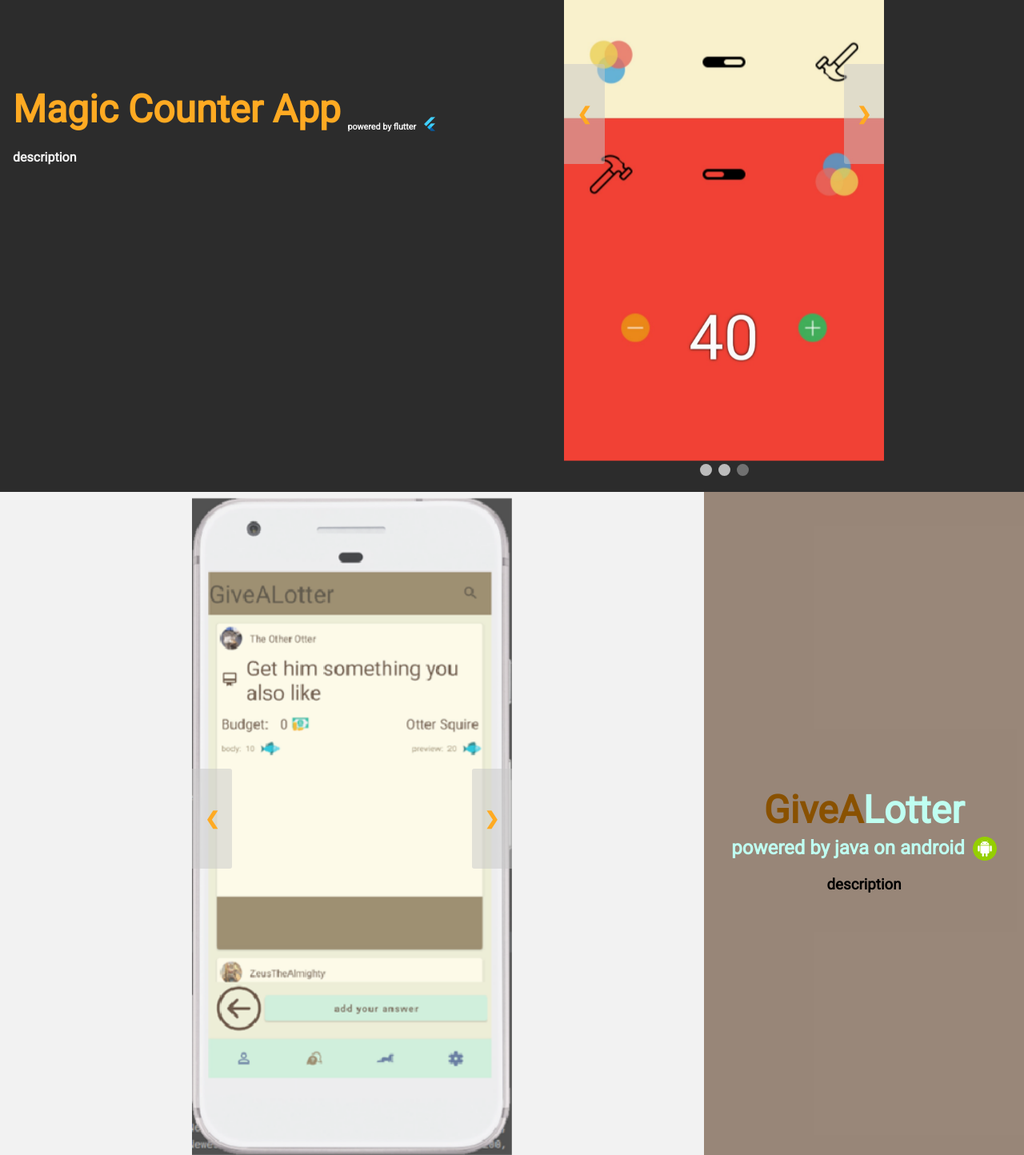
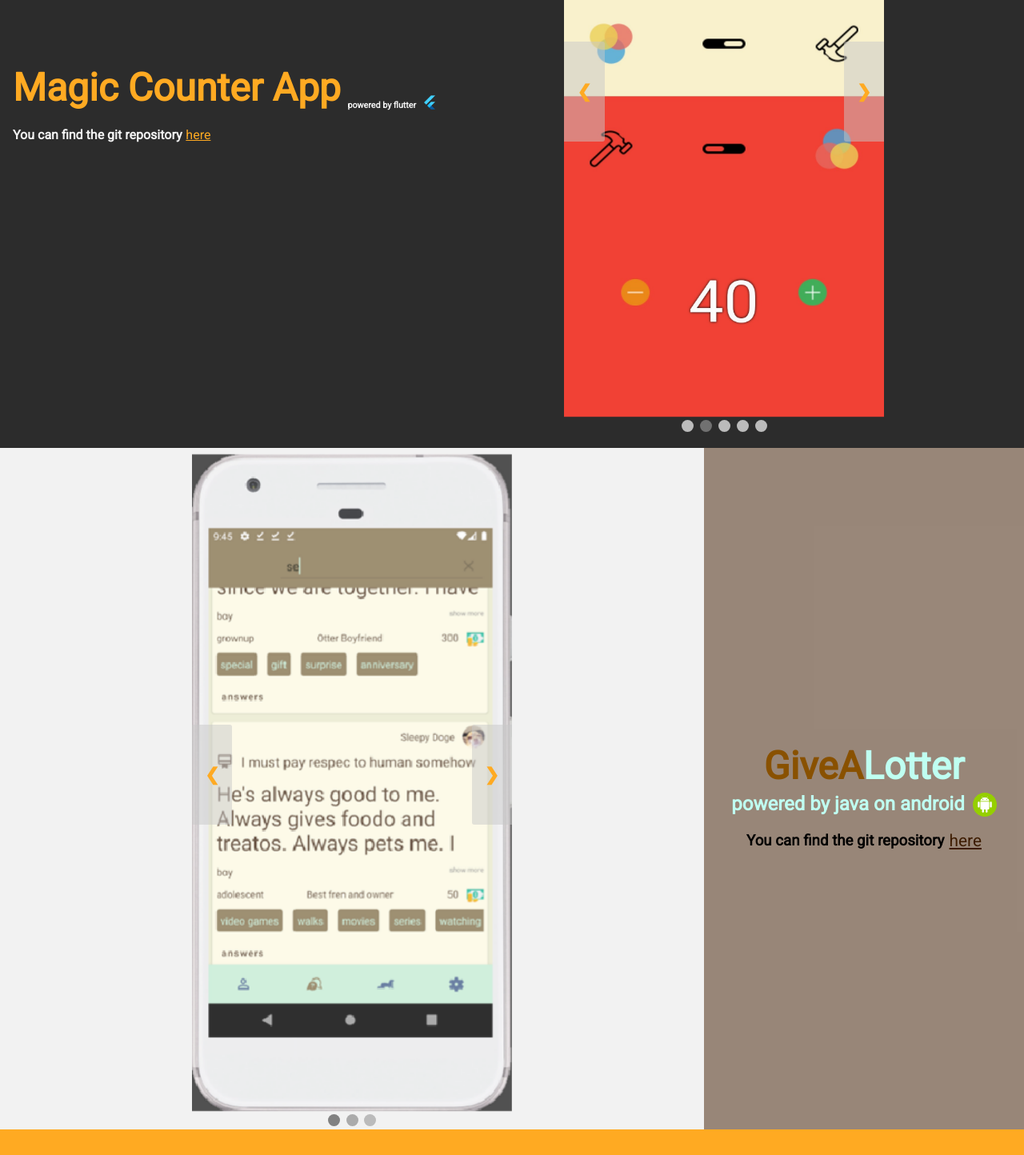
Before and after one commit to IlfyPlorious/mysite, a plain HTML site: page html/hobbies.html in a window 1280 px wide. Shown: the part 360-1804 px from the top of the page at 80% size. Drawn offline with Linux system fonts and the light colour scheme.

Commit message:
added pics for mtg and links to git repos

```diff
--- a/css/hobbies.scss
+++ b/css/hobbies.scss
@@ -117,6 +117,37 @@
 
     }
 
+
+    .description{
+
+        display: flex;
+        justify-content: start;
+
+        .gitlinkdesktop{
+            display: none;
+            color: var(--primaryColor);
+            text-decoration: underline;
+        }
+
+    }
+
+    .descriptionmobile{
+        display: flex;
+        justify-content: start;
+        align-content: center;
+
+        .gitlinkmobile{
+            color: var(--primaryColor);
+            text-decoration: underline;
+            align-self: center;
+            padding-left: 0.3em;
+        }
+
+        .mtgDescriptionMobile{
+            text-align: left;
+        }
+    }
+
     .mtgCounter{
         margin: 0;
     }
@@ -168,9 +199,7 @@
         display: none;
     }
 
-    .mtgDescriptionMobile{
-        text-align: left;
-    }
+
 
 }
 
@@ -269,7 +298,8 @@
     background-color: var(--primaryBackground);
 
     .giveALotterTitleContainer{
-        .description{
+
+        .descandlink{
             display: none;
         }
 
@@ -318,6 +348,18 @@
         .subtitleContainer{
             display: none;
         }
+
+        .descandlink{
+            display: flex;
+            justify-content: start;
+            align-self: center;
+
+            .gitlinkmobile{
+                align-self: center;
+                padding-left: .3em;
+                font-size: 1.3em;
+            }
+        }
     }
 
 }
@@ -331,6 +373,12 @@
     .mtgSection{
         padding: 1em;
         background: var(--secondaryColor);
+
+        .description{
+            .gitlinkdesktop{
+                font-size: 1.8em;
+            }
+        }
 
         .title{
             font-size: 1.5em;
@@ -351,6 +399,12 @@
             padding-right: 100px;
 
             font-size: 1.2em;
+
+            .descandlink{
+                .gitlinkmobile{
+                    font-size: 1.3em;
+                }
+            }
         }
 
     }
@@ -407,6 +461,19 @@
         background: var(--secondaryColor);
         text-align: left;
 
+
+        .gitlinkmobile{
+            display: none;
+        }
+
+        .description{
+
+            .gitlinkdesktop{
+                display: block;
+                align-self: center;
+                padding-left: .3em;
+            }
+        }
 
         .mtgCounter{
             display: flex;
--- a/html/hobbies.html
+++ b/html/hobbies.html
@@ -40,20 +40,32 @@
                         <img class="subtitleFluttericon" src="/assets/images/file_type_flutter_icon_130599.png" alt="flutter icon">
                     </div>
                 </div>
-                <h4 class="mtgDescriptionBigScreen">description</h4>
+
+                <div class="description">
+                    <h4 class="mtgDescriptionBigScreen">You can find the git repository</h4>
+                    <a class="gitlinkdesktop" href="https://github.com/IlfyPlorious/lifecounter">here</a>
+                </div>
             </div>
 
             <div class="slideShowContainer">
                 <div class="mySlides1 fade">
-                    <img src="/assets/images/mtgss.jpg" style="width:400px">
+                    <img src="/assets/images/mtgmm.jpeg" style="width:400px; height: 800px;">
                 </div>
 
                 <div class="mySlides1 fade">
-                    <img src="/assets/images/mtgss.jpg" style="width:400px">
+                    <img src="/assets/images/mtgss.jpg" style="width:400px; height: 800px;">
                 </div>
 
                 <div class="mySlides1 fade">
-                    <img src="/assets/images/mtgss.jpg" style="width:400px">
+                    <img src="/assets/images/mtg4p.png" style="width:400px; height: 800px;">
+                </div>
+
+                <div class="mySlides1 fade">
+                    <img src="/assets/images/mtg4p1.jpeg" style="width:400px; height: 800px;">
+                </div>
+
+                <div class="mySlides1 fade">
+                    <img src="/assets/images/mtgi.jpeg" style="width:400px; height: 800px;">
                 </div>
 
                 <a class="prev" onclick="plusSlides(-1,0)">&#10094;</a>
@@ -63,12 +75,16 @@
                     <span class="dot1" onclick="currentSlide(1,0)"></span>
                     <span class="dot1" onclick="currentSlide(2,0)"></span>
                     <span class="dot1" onclick="currentSlide(3,0)"></span>
+                    <span class="dot1" onclick="currentSlide(4,0)"></span>
+                    <span class="dot1" onclick="currentSlide(5,0)"></span>
                 </div>
 
             </div>
 
-            <h4 class="mtgDescriptionMobile">description</h4>
-
+            <div class="descriptionmobile">
+                <h4 class="mtgDescriptionMobile">You can find the git repository</h4>
+                <a class="gitlinkmobile" href="https://github.com/IlfyPlorious/lifecounter">here</a>
+            </div>
         </div>
     </section>
 
@@ -80,7 +96,10 @@
                 <h3 class="subtitle">powered by java on android</h3>
                 <img class="subtitleImage" src="/assets/images/androidIcon.svg" alt="Android Icon">
             </div>
-            <h3 class="description">description</h3>
+            <div class="descandlink">
+                <h3 class="description">You can find the git repository</h3>
+                <a class="gitlinkdesktop" href="https://github.com/L-Otters/main_rep">here</a>
+            </div>
         </div>
 
         <div class="slideShowContainer">
@@ -113,7 +132,10 @@
                 <h3 class="subtitle">powered by java on android</h3>
                 <img class="subtitleImage" src="/assets/images/androidIcon.svg" alt="Android Icon">
             </div>
-            <h3 class="description">description</h3>
+            <div class="descandlink">
+                <h3 class="description">You can find the git repository</h3>
+                <a class="gitlinkmobile" href="https://github.com/L-Otters/main_rep">here</a>
+            </div>
         </div>
 
 
--- a/javascript/slideshow.js
+++ b/javascript/slideshow.js
@@ -1,4 +1,4 @@
-var slideIndex = [1,1];
+var slideIndex = [0,0];
 /* Class the members of each slideshow group with different CSS classes */
 var slideId = ["mySlides1", "mySlides2"];
 var dotsId = ["dot1", "dot2"];
```
Also changed, not shown: assets/images/mtg4p.png (added), assets/images/mtg4p1.jpeg (added), assets/images/mtgi.jpeg (added), assets/images/mtgmm.jpeg (added), css/hobbies.css, 1 other file.
